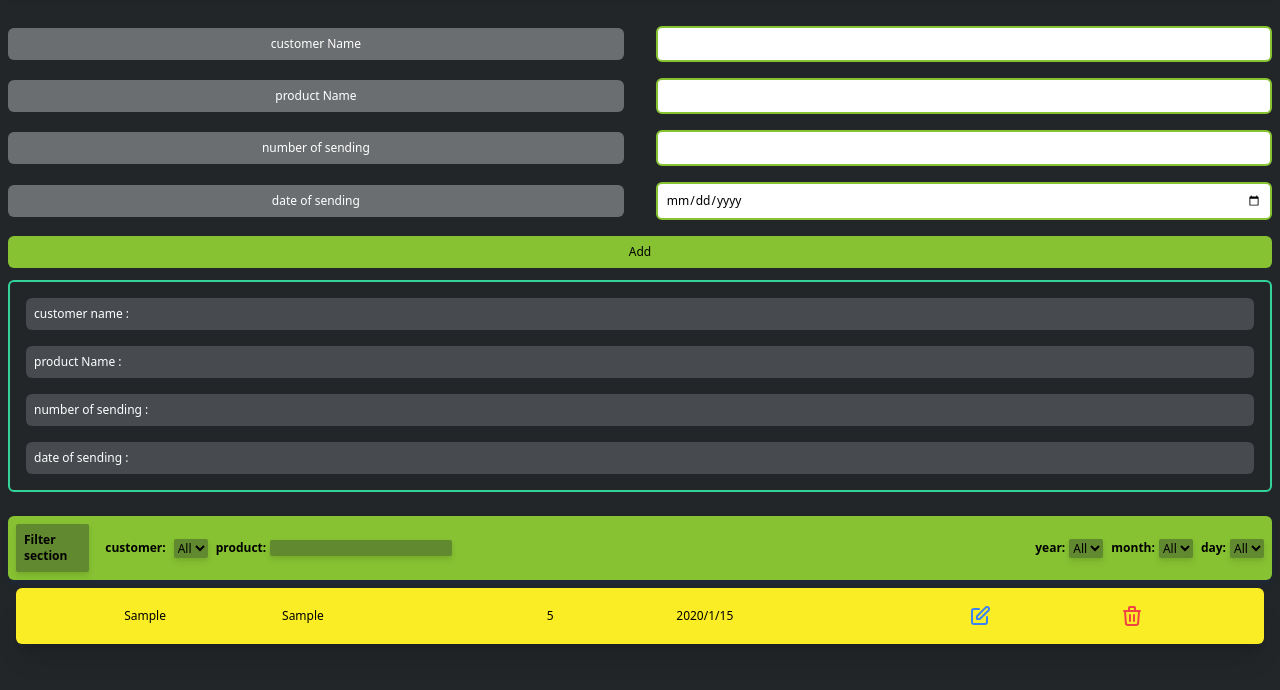
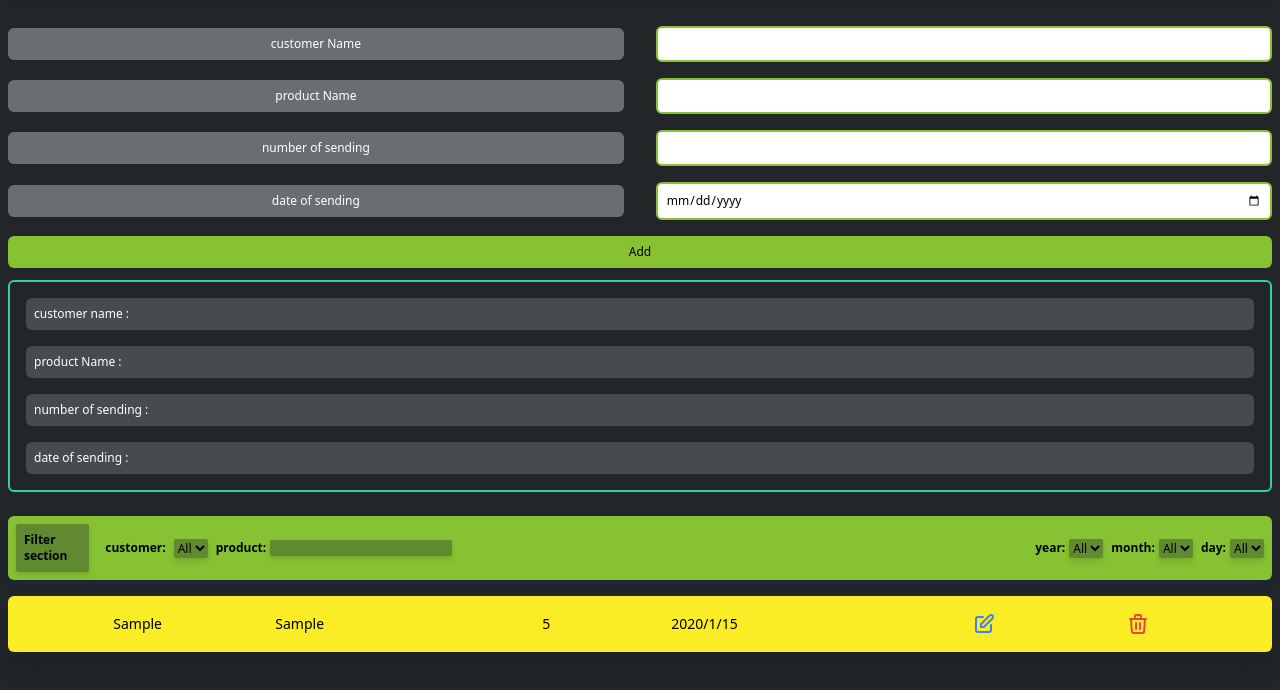
Before and after one commit to Arman-Abbasian/sending_system_vanilla_javascript, a website with bundled scripts: page public/index.html in a window 1280 px wide. Both pictures are taken after typing "Sample", "Sample", "5", "2020-01-15" into the empty fields and a click on the button "Add". Shown: the part 86-776 px from the top of the page. Built offline with nearby package versions, Linux system fonts and the light colour scheme; files whose address does not match are found by name.

Commit message:
some change in design

```diff
--- a/src/js/pageview.mjs
+++ b/src/js/pageview.mjs
@@ -77,7 +77,7 @@ export default class PageView {
           </div>
         </div>
 
-        <div id="sendings_data_container" class="flex flex-col gap-2 p-2"></div>
+        <div id="sendings_data_container" class="flex flex-col gap-2 mt-4"></div>
     </div>
       `;
       //get the needed elements(element that we want to add events to them)
@@ -140,13 +140,11 @@ export default class PageView {
   //method for creating one list item
     _creatListItemHTML(id, customerName, productName, numberOfSending, dateOfSending){
       console.log(dateOfSending)
-      const MAX_CUSTOMERNAME_LENGTH = 15;
-      const MAX_PRODUCTNAME_LENGTH = 25;
       return `
-      <div class="sendingItemBox grid grid-cols-3 gap-2 shadow-xl bg-gold px-1 py-4  w-full rounded-md cursor-pointer" data-sending-id="${id}">
+      <div class="sendingItemBox grid grid-cols-3 gap-2 text-[9px] sm:text-xs md:text-sm shadow-xl bg-gold px-1 py-4  w-full rounded-md cursor-pointer" data-sending-id="${id}">
           <div class="flex flex-col md:flex-row md:justify-evenly justify-center items-center gap-3">
-            <p class="flex justify-center items-center">${customerName.substring(0, MAX_CUSTOMERNAME_LENGTH)}${customerName.length > MAX_CUSTOMERNAME_LENGTH ? "..." : ""}</p>
-            <p class="flex justify-center items-center">${productName.substring(0, MAX_PRODUCTNAME_LENGTH)}${productName.length > MAX_PRODUCTNAME_LENGTH ? "..." : ""}</p>
+            <p class="flex justify-center items-center">${customerName}</p>
+            <p class="flex justify-center items-center">${productName}</p>
           </div>
           <div class="flex flex-col md:flex-row md:justify-evenly justify-center items-center gap-3">
             <p class="flex justify-center items-center">${numberOfSending}</p>
```
Also changed, not shown: src/css/output.css.
